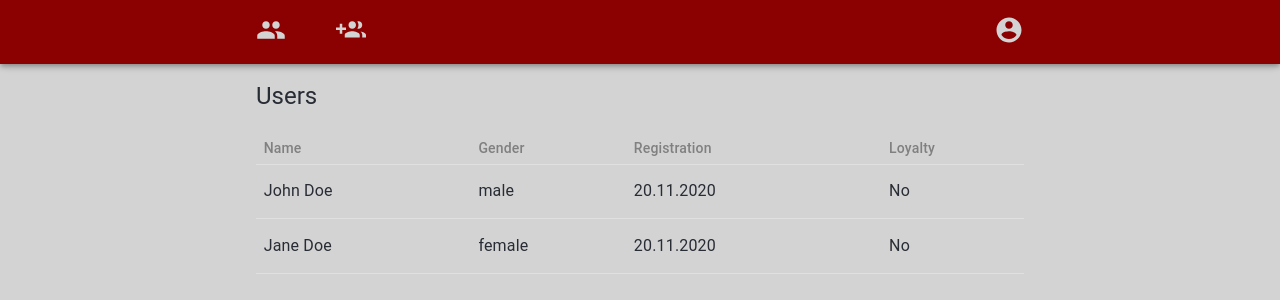
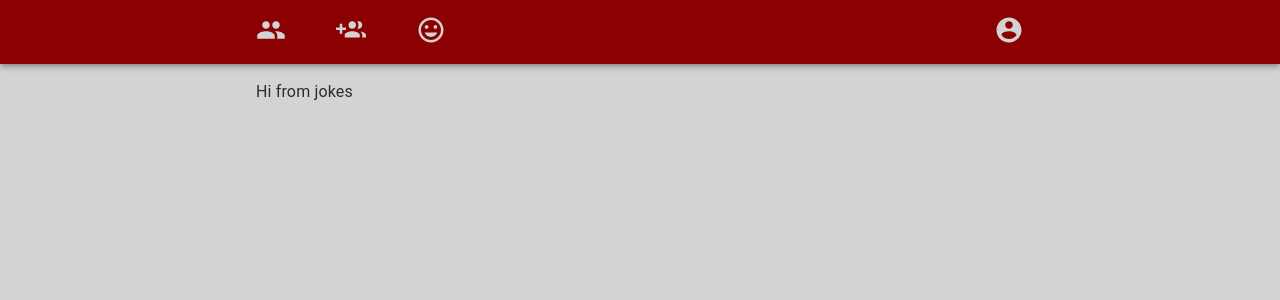
Before and after one commit to 19username95/users-management-redux, a React (Create React App) app: page /jokes in a window 1280 px wide. Before the commit this address led to /users-list. Shown: the top 300 px of the page. Built offline with nearby package versions, Linux system fonts and the light colour scheme.

Commit message:
add jokes page

```diff
--- a/src/app/App.js
+++ b/src/app/App.js
@@ -12,7 +12,7 @@ import 'react-toastify/dist/ReactToastify.css';
 import './App.scss';
 import { Navigation } from "../components";
 import { store } from "../redux/store";
-import { About, UsersList, Registration, EditUser } from "../pages";
+import {About, UsersList, Registration, EditUser, Jokes} from "../pages";
 
 const theme = createMuiTheme({
     palette: {
@@ -46,6 +46,9 @@ class App extends React.Component {
                             <Route path='/edit-user/:id'>
                                 <EditUser />
                             </Route>
+                            <Route path='/jokes'>
+                                <Jokes />
+                            </Route>
                             <Route path='/about'>
                                 <About />
                             </Route>
--- a/src/components/Navigation/Navigation.jsx
+++ b/src/components/Navigation/Navigation.jsx
@@ -5,7 +5,7 @@ import {
     Toolbar,
     Box
 } from "@material-ui/core"
-import {AccountCircle, Group, GroupAdd} from "@material-ui/icons";
+import {AccountCircle, Group, GroupAdd, Mood} from "@material-ui/icons";
 
 import './Navigation.scss';
 
@@ -26,6 +26,11 @@ const Navigation = () => {
                             </NavLink>
                         </li>
                         <li className='Navigation-NavigationListItem'>
+                            <NavLink className='Navigation-NavigationLink' to='/jokes'>
+                                <Mood className='Navigation-NavigationLinkIcon'/>
+                            </NavLink>
+                        </li>
+                        <li className='Navigation-NavigationListItem'>
                             <NavLink className='Navigation-NavigationLink' to='/about'>
                                 <AccountCircle className='Navigation-NavigationLinkIcon'/>
                             </NavLink>
--- /dev/null
+++ b/src/containers/Jokes/Jokes.jsx
@@ -0,0 +1,20 @@
+import React, {Component} from 'react';
+import {withRouter} from "react-router-dom";
+import {
+    Box,
+    Typography
+} from "@material-ui/core";
+
+class Jokes extends Component {
+    render() {
+        return (
+            <Box>
+                <Typography>
+                    Hi from jokes
+                </Typography>
+            </Box>
+        );
+    }
+}
+
+export default withRouter(Jokes);
--- a/src/containers/index.js
+++ b/src/containers/index.js
@@ -2,8 +2,10 @@ import AboutContainer from './About/About'
 import RegistrationContainer from './Registration/Registration'
 import UsersListContainer from './UsersList/UsersList'
 import EditUserContainer from './EditUser/EditUser'
+import JokesContainer from './Jokes/Jokes'
 
 export const About = AboutContainer
 export const Registration = RegistrationContainer
 export const UsersList = UsersListContainer
 export const EditUser = EditUserContainer
+export const Jokes = JokesContainer
--- /dev/null
+++ b/src/pages/Jokes.jsx
@@ -0,0 +1,19 @@
+import React from 'react';
+import { connect } from "react-redux";
+import { withRouter } from 'react-router-dom'
+import { Jokes } from "../containers";
+
+const JokesPage = () => <Jokes />
+    // editUser={editUser}
+    // user={user}
+    // showToast={showToast}
+
+const mapStateToProps = (state, props) => ({
+    // user: state.users.list[props.match.params.id]
+})
+
+const mapDispatchToProps = (dispatch) => ({
+   // showToast: (message, type) => dispatch(showToast(message, type)),
+})
+
+export default withRouter(connect(mapStateToProps, mapDispatchToProps)(JokesPage))
--- a/src/pages/index.js
+++ b/src/pages/index.js
@@ -2,8 +2,10 @@ import AboutPage from './About'
 import RegistrationPage from './Registration'
 import UsersListPage from './UsersList'
 import EditUserPage from './EditUser'
+import JokesPage from "./Jokes";
 
 export const About = AboutPage
 export const Registration = RegistrationPage
 export const UsersList = UsersListPage
 export const EditUser = EditUserPage
+export const Jokes = JokesPage
```
